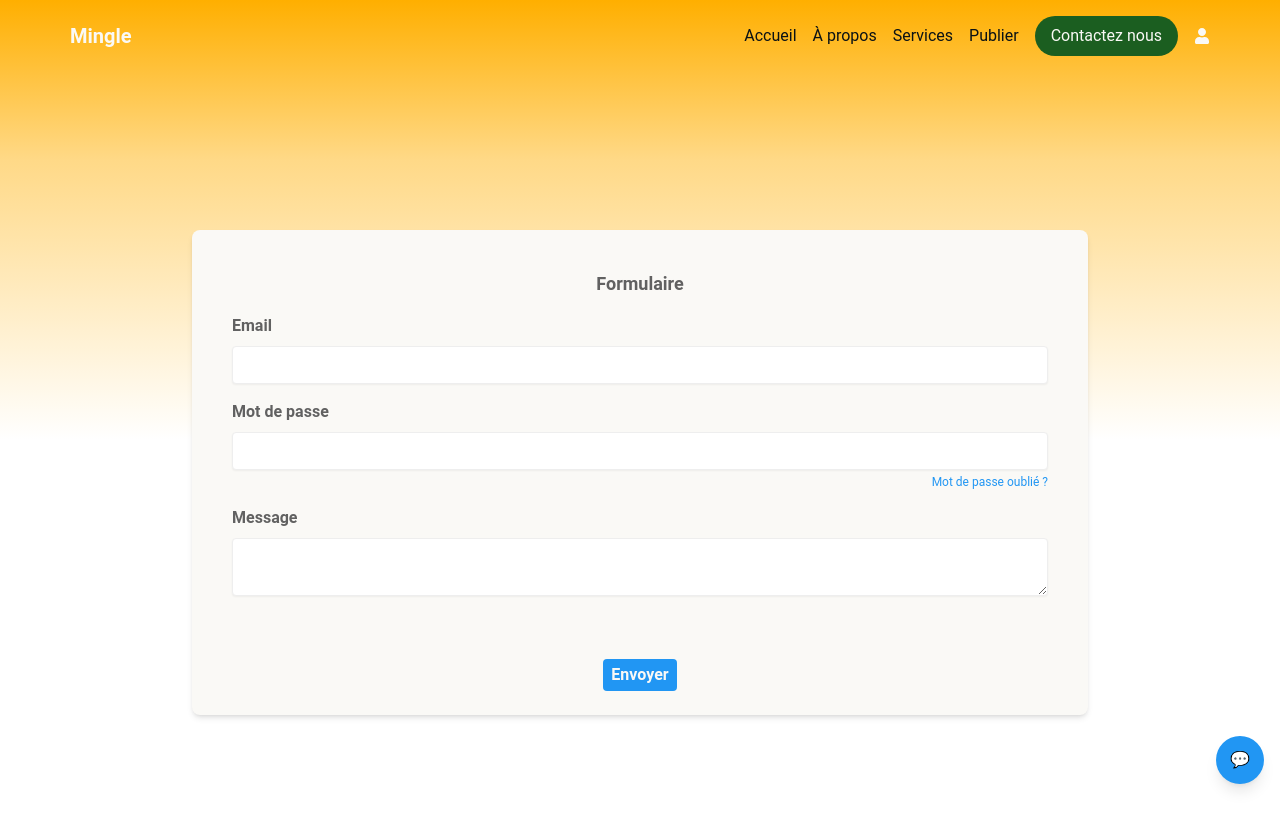
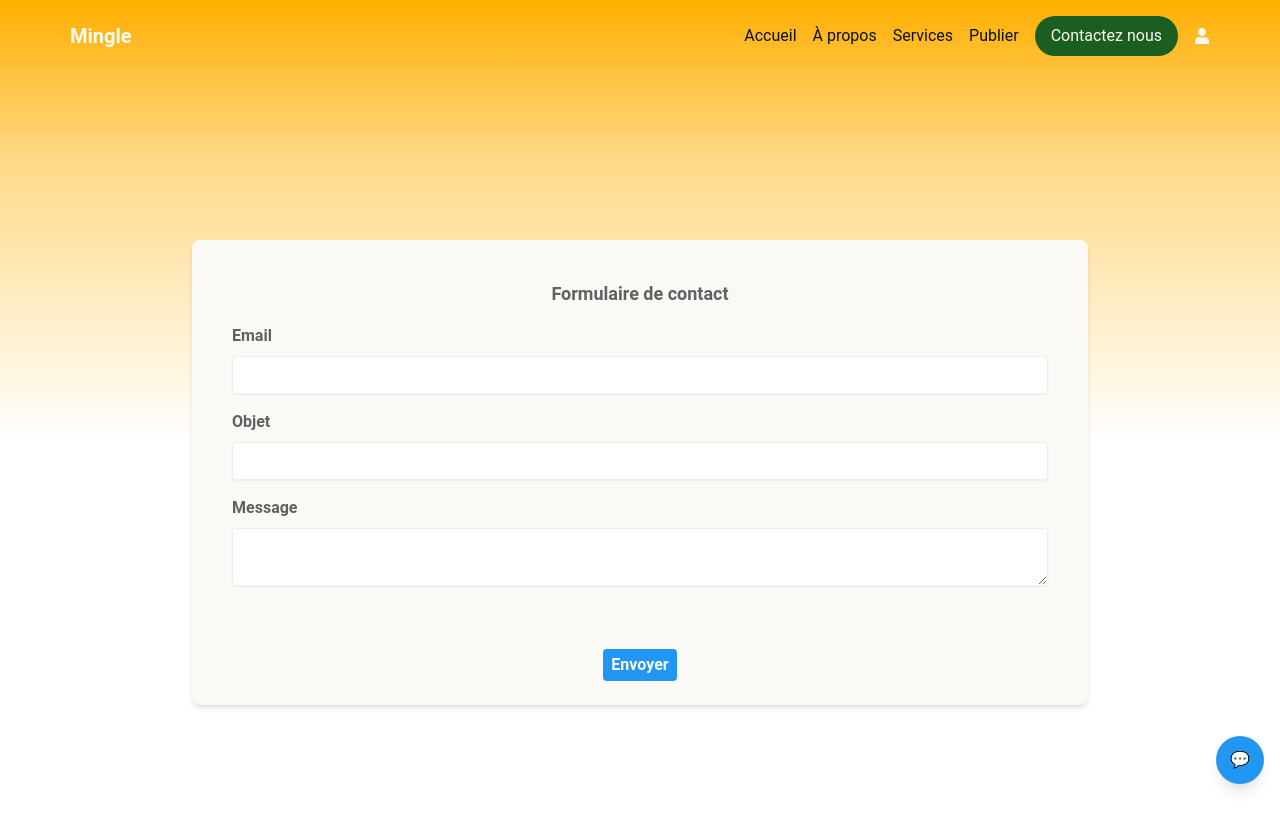
Before and after one commit to Emmanuelle-S/Mingle, a React (Vite) app in the folder frontend/: page /formulaire in a window 1280 px wide. Shown: the top 828 px of the page. Built offline with nearby package versions, Linux system fonts and the light colour scheme.

Commit message:
fix:modification du formulaire

```diff
--- a/frontend/src/components/Formulaire/Formulaire.jsx
+++ b/frontend/src/components/Formulaire/Formulaire.jsx
@@ -5,11 +5,11 @@ import * as Yup from 'yup';
 
 // Schéma de validation
 const validationFormulaire = Yup.object({
-  email: Yup.string().email('Adresse mail invalide').required('Saisissez une adresse mail'),
+  email: Yup.string().email('Adresse mail invalide').required('Saisissez votre adresse mail'),
   password: Yup.string()
     .min(6, 'Le mot de passe doit contenir 6 caractères minimum')
-    .matches(/[^A-Za-z0-9]/, 'Le mot de passe doit contenir au moins un caractère spécial')
-    .required('Saisissez votre mot de passe'),
+    .matches(/[^A-Za-z0-9]/, 'Saisissez l objet de votre message')
+    .required('Saisissez votre objet'),
   message: Yup.string().required('Que puis-je faire pour vous ?'),
 });
 
@@ -28,7 +28,7 @@ const Formulaire = () => {
           <Form className="w-full max-w-4xl p-6 bg-white rounded-lg shadow-md">
             <div className="flex flex-col items-center">
               <article className="w-full p-4">
-                <h2 className="text-lg font-bold mb-4 text-gray-700 text-center">Formulaire</h2>
+                <h2 className="text-lg font-bold mb-4 text-gray-700 text-center">Formulaire de contact</h2>
                 <div className="mb-4">
                   <label htmlFor="email" className="block text-gray-700 font-bold mb-2">Email</label>
                   <Field
@@ -39,20 +39,14 @@ const Formulaire = () => {
                   <ErrorMessage name="email" component="div" className="text-red-500 text-xs mt-1" />
                 </div>
                 <div className="mb-4">
-                  <label htmlFor="password" className="block text-gray-700 font-bold mb-2">Mot de passe</label>
+                  <label htmlFor="password" className="block text-gray-700 font-bold mb-2">Objet</label>
                   <Field
                     type="password"
                     name="password"
                     className="shadow-sm appearance-none border rounded w-full py-2 px-3 text-gray-700 leading-tight focus:outline-none focus:shadow-outline"
                   />
                   <ErrorMessage name="password" component="div" className="text-red-500 text-xs mt-1" />
-                  <a
-                    href="#"
-                    className="text-blue-500 text-xs mt-1 hover:text-blue-700"
-                    style={{ display: 'block', textAlign: 'right' }}
-                  >
-                    Mot de passe oublié ?
-                  </a>
+
                 </div>
                 <div className="mb-4">
                   <label htmlFor="message" className="block text-gray-700 font-bold mb-2">Message</label>
--- a/frontend/src/components/Header/Header.jsx
+++ b/frontend/src/components/Header/Header.jsx
@@ -1,5 +1,6 @@
 import React from 'react';
 import { FaUser } from 'react-icons/fa'
+
 const Header = () => {
   return (
     <header className=" p-4 bg-transparent ">
@@ -16,7 +17,7 @@ const Header = () => {
           <a href="/about" className="text-black hover:text-gray-700">À propos</a>
           <a href="/services" className="text-black hover:text-gray-700">Services</a>
           <a href="/publier" className="text-black hover:text-gray-700">Publier</a>
-          <a href="/contact" className="text-white hover:text-gray-700 rounded-full h-10 bg-green-900 flex items-center justify-center px-4">
+          <a href="/formulaire" className="text-white hover:text-gray-700 rounded-full h-10 bg-green-900 flex items-center justify-center px-4">
             Contactez nous
           </a>
             <FaUser className="ml-2 text-white" />
```
